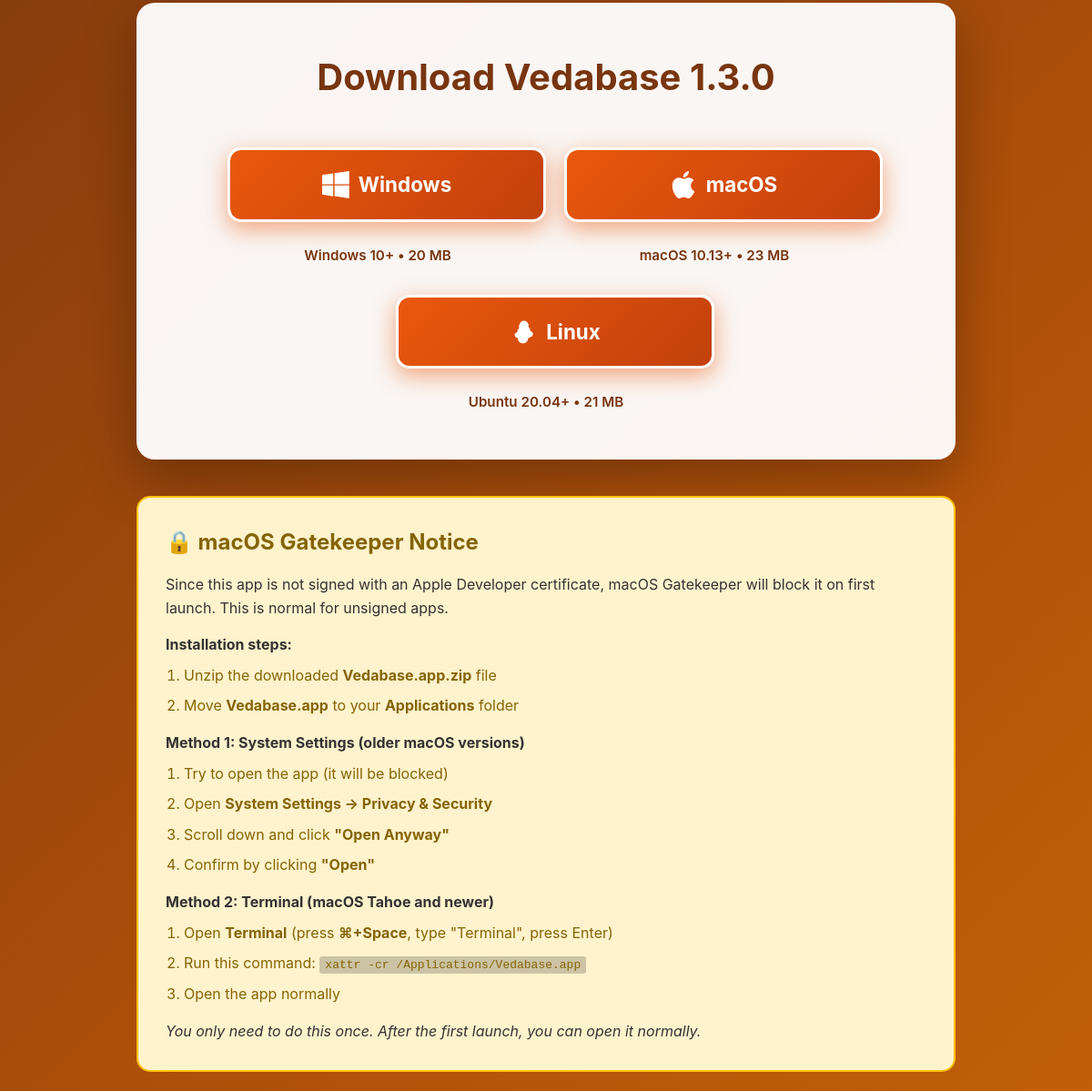
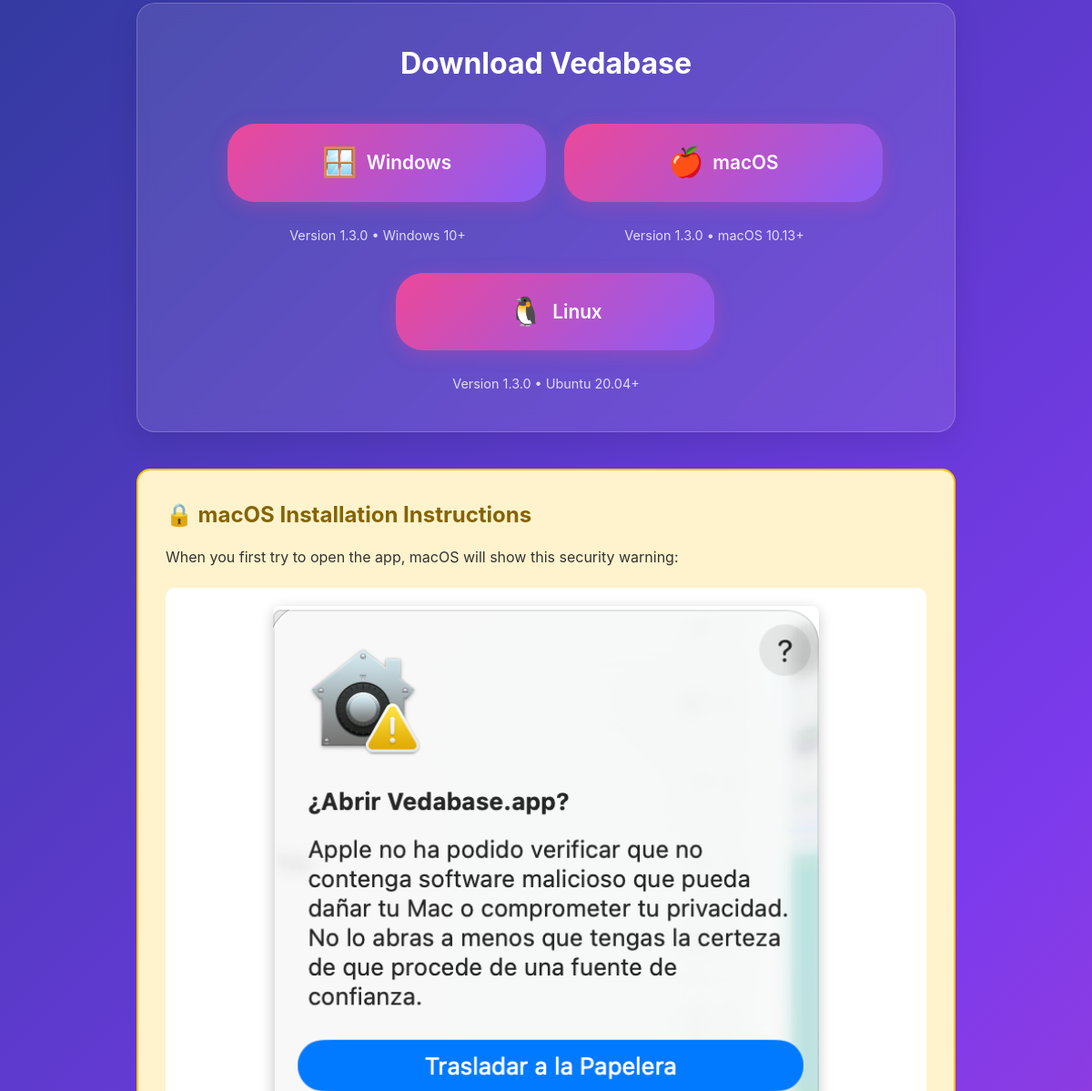
Before and after one commit to juanmanuelferrera/vedabase-app, an Electron app: page index.html in a window 1200 px wide. Shown: the part 593-1792 px from the top of the page at 91% size. Drawn offline with Linux system fonts and the light colour scheme.

Commit message:
Update root index.html with Vedabase content and macOS instructions

```diff
--- a/index.html
+++ b/index.html
@@ -16,7 +16,7 @@
             font-family: -apple-system, BlinkMacSystemFont, 'Segoe UI', Roboto, Oxygen, Ubuntu, Cantarell, sans-serif;
             line-height: 1.6;
             color: #333;
-            background: linear-gradient(135deg, #78350f 0%, #b45309 50%, #d97706 100%);
+            background: linear-gradient(135deg, #1e3a8a 0%, #7c3aed 50%, #ec4899 100%);
             min-height: 100vh;
         }
 
@@ -49,33 +49,34 @@
         }
 
         .download-section {
-            background: rgba(255, 255, 255, 0.95);
+            background: rgba(255, 255, 255, 0.1);
+            backdrop-filter: blur(10px);
+            -webkit-backdrop-filter: blur(10px);
+            border: 1px solid rgba(255, 255, 255, 0.2);
             border-radius: 20px;
-            padding: 50px 40px;
-            margin: 10px auto 40px;
+            padding: 40px;
+            margin: 40px auto;
             max-width: 900px;
-            box-shadow: 0 20px 60px rgba(0, 0, 0, 0.3);
+            box-shadow: 0 8px 32px rgba(0, 0, 0, 0.1);
         }
 
         .download-btn {
             display: inline-block;
-            background: linear-gradient(135deg, #ea580c 0%, #c2410c 100%);
+            background: linear-gradient(135deg, #ec4899 0%, #8b5cf6 100%);
             color: white;
-            padding: 20px 45px;
-            border-radius: 15px;
+            padding: 18px 40px;
+            border-radius: 30px;
             text-decoration: none;
-            font-size: 1.4em;
-            font-weight: 700;
+            font-size: 1.3em;
+            font-weight: 600;
             margin: 10px;
-            transition: all 0.3s ease;
-            box-shadow: 0 8px 25px rgba(234, 88, 12, 0.5);
-            border: 3px solid #fff;
+            transition: transform 0.2s, box-shadow 0.2s;
+            box-shadow: 0 4px 20px rgba(236, 72, 153, 0.3);
         }
 
         .download-btn:hover {
-            transform: translateY(-5px) scale(1.05);
-            box-shadow: 0 15px 40px rgba(234, 88, 12, 0.6);
-            background: linear-gradient(135deg, #f97316 0%, #ea580c 100%);
+            transform: translateY(-2px);
+            box-shadow: 0 6px 20px rgba(0,0,0,0.3);
         }
 
         .version {
@@ -246,72 +247,50 @@
         </div>
 
         <div class="download-section">
-            <h2 style="text-align: center; color: #78350f; margin-bottom: 35px; font-size: 2.5em; font-weight: 700;">Download Vedabase 1.3.0</h2>
+            <h2 style="text-align: center; color: white; margin-bottom: 30px; font-size: 2em;">Download Vedabase</h2>
             <div style="display: flex; flex-wrap: wrap; gap: 20px; justify-content: center; align-items: flex-start;">
                 <div style="flex: 1; min-width: 280px; max-width: 350px; text-align: center;">
-                    <a href="https://github.com/juanmanuelferrera/vedabase-app/releases/download/Vedabase/vedabase_windows.zip" class="download-btn" style="width: 100%; justify-content: center; display: inline-flex; align-items: center; gap: 10px;">
-                        <svg style="width: 30px; height: 30px;" viewBox="0 0 88 88" fill="white">
-                            <path d="M0,12.402,35.687,7.129V42.58H0Zm35.687,33.529v35.45L0,75.79V45.931ZM39.996,6.906,87.314,0V42.58H39.996Zm0,39.134H87.314V87.906L39.996,81Z"/>
-                        </svg>
+                    <a href="https://github.com/juanmanuelferrera/vedabase-app/releases/download/v1.3.0/vedabase_windows.zip" class="download-btn" style="width: 100%; justify-content: center; display: inline-flex; align-items: center; gap: 10px;">
+                        <span style="font-size: 1.5em;">🪟</span>
                         <span>Windows</span>
                     </a>
-                    <p style="color: #78350f; font-size: 0.95em; margin-top: 15px; font-weight: 600;">Windows 10+ • 20 MB</p>
+                    <p style="color: rgba(255, 255, 255, 0.8); font-size: 0.9em; margin-top: 15px;">Version 1.3.0 • Windows 10+</p>
                 </div>
                 <div style="flex: 1; min-width: 280px; max-width: 350px; text-align: center;">
-                    <a href="https://github.com/juanmanuelferrera/vedabase-app/releases/download/Vedabase/vedabase_macos.zip" class="download-btn" style="width: 100%; justify-content: center; display: inline-flex; align-items: center; gap: 10px;">
-                        <svg style="width: 30px; height: 30px;" viewBox="0 0 814 1000" fill="white">
-                            <path d="M788.1 340.9c-5.8 4.5-108.2 62.2-108.2 190.5 0 148.4 130.3 200.9 134.2 202.2-.6 3.2-20.7 71.9-68.7 141.9-42.8 61.6-87.5 123.1-155.5 123.1s-85.5-39.5-164-39.5c-76.5 0-103.7 40.8-165.9 40.8s-105.6-57-155.5-127C46.7 790.7 0 663 0 541.8c0-194.4 126.4-297.5 250.8-297.5 66.1 0 121.2 43.4 162.7 43.4 39.5 0 101.1-46 176.3-46 28.5 0 130.9 2.6 198.3 99.2zm-234-181.5c31.1-36.9 53.1-88.1 53.1-139.3 0-7.1-.6-14.3-1.9-20.1-50.6 1.9-110.8 33.7-147.1 75.8-28.5 32.4-55.1 83.6-55.1 135.5 0 7.8 1.3 15.6 1.9 18.1 3.2.6 8.4 1.3 13.6 1.3 45.4 0 102.5-30.4 135.5-71.3z"/>
-                        </svg>
+                    <a href="https://github.com/juanmanuelferrera/vedabase-app/releases/download/v1.3.0/vedabase_macos.zip" class="download-btn" style="width: 100%; justify-content: center; display: inline-flex; align-items: center; gap: 10px;">
+                        <span style="font-size: 1.5em;">🍎</span>
                         <span>macOS</span>
                     </a>
-                    <p style="color: #78350f; font-size: 0.95em; margin-top: 15px; font-weight: 600;">macOS 10.13+ • 23 MB</p>
+                    <p style="color: rgba(255, 255, 255, 0.8); font-size: 0.9em; margin-top: 15px;">Version 1.3.0 • macOS 10.13+</p>
                 </div>
                 <div style="flex: 1; min-width: 280px; max-width: 350px; text-align: center;">
-                    <a href="https://github.com/juanmanuelferrera/vedabase-app/releases/download/Vedabase/vedabase_linux.zip" class="download-btn" style="width: 100%; justify-content: center; display: inline-flex; align-items: center; gap: 10px;">
-                        <svg style="width: 30px; height: 30px;" viewBox="0 0 24 24" fill="white">
-                            <path d="M20.45,14.43a2.83,2.83,0,0,0-.34-1.42,1.92,1.92,0,0,0-1.35-.85.58.58,0,0,1-.47-.28,1,1,0,0,1-.09-.6,3.64,3.64,0,0,0-1.66-3.13,4.52,4.52,0,0,0,.07-2.18,4.17,4.17,0,0,0-1.84-2.64,3.78,3.78,0,0,0-2.81-.53A4.2,4.2,0,0,0,9.3,4.71a4.63,4.63,0,0,0-1.09,2.86,4.86,4.86,0,0,0,.19,1.54,3.63,3.63,0,0,0-1.6,3.16,1.18,1.18,0,0,1-.1.61.62.62,0,0,1-.5.28,1.92,1.92,0,0,0-1.35.85,2.83,2.83,0,0,0-.34,1.42,2.55,2.55,0,0,0,.6,1.65,2,2,0,0,0,1.48.71h0a.58.58,0,0,1,.48.25,1,1,0,0,1,.12.59,3.62,3.62,0,0,0,1.48,2.93,4.32,4.32,0,0,0,3.09,1,4.28,4.28,0,0,0,3.08-1,3.62,3.62,0,0,0,1.48-2.93,1,1,0,0,1,.12-.59.58.58,0,0,1,.48-.25h0a2,2,0,0,0,1.48-.71A2.55,2.55,0,0,0,20.45,14.43Z"/>
-                            <circle cx="14.5" cy="10.5" r="1"/>
-                            <circle cx="9.5" cy="10.5" r="1"/>
-                            <path d="M12,13.5a3,3,0,0,1-2.12-.88l-.71.71a4,4,0,0,0,5.66,0l-.71-.71A3,3,0,0,1,12,13.5Z"/>
-                        </svg>
+                    <a href="https://github.com/juanmanuelferrera/vedabase-app/releases/download/v1.3.0/vedabase_linux.zip" class="download-btn" style="width: 100%; justify-content: center; display: inline-flex; align-items: center; gap: 10px;">
+                        <span style="font-size: 1.5em;">🐧</span>
                         <span>Linux</span>
                     </a>
-                    <p style="color: #78350f; font-size: 0.95em; margin-top: 15px; font-weight: 600;">Ubuntu 20.04+ • 21 MB</p>
+                    <p style="color: rgba(255, 255, 255, 0.8); font-size: 0.9em; margin-top: 15px;">Version 1.3.0 • Ubuntu 20.04+</p>
                 </div>
             </div>
         </div>
 
         <div class="gatekeeper-notice">
-            <h3>🔒 macOS Gatekeeper Notice</h3>
-            <p style="margin-bottom: 15px;">Since this app is not signed with an Apple Developer certificate, macOS Gatekeeper will block it on first launch. This is normal for unsigned apps.</p>
+            <h3>🔒 macOS Installation Instructions</h3>
+            <p style="margin-bottom: 15px;">When you first try to open the app, macOS will show this security warning:</p>
 
-            <p><strong>Installation steps:</strong></p>
-            <ol>
-                <li>Unzip the downloaded <strong>Vedabase.app.zip</strong> file</li>
-                <li>Move <strong>Vedabase.app</strong> to your <strong>Applications</strong> folder</li>
-            </ol>
+            <div style="text-align: center; margin: 20px 0; background: white; padding: 20px; border-radius: 10px;">
+                <img src="macos-gatekeeper.png" alt="macOS Gatekeeper Warning" style="max-width: 100%; height: auto; border-radius: 8px; box-shadow: 0 4px 15px rgba(0,0,0,0.2);">
+            </div>
 
-            <p style="margin-top: 15px;"><strong>Method 1: System Settings (older macOS versions)</strong></p>
-            <ol>
-                <li>Try to open the app (it will be blocked)</li>
-                <li>Open <strong>System Settings → Privacy & Security</strong></li>
-                <li>Scroll down and click <strong>"Open Anyway"</strong></li>
-                <li>Confirm by clicking <strong>"Open"</strong></li>
-            </ol>
+            <div style="background: #ffc107; padding: 20px; border-radius: 10px; margin: 20px 0;">
+                <p style="margin-bottom: 10px; font-size: 1.1em; font-weight: 600;">What to do:</p>
+                <ol style="font-weight: 500;">
+                    <li><strong>DO NOT</strong> click "Move to Trash"</li>
+                    <li>Click <strong>"Open Anyway"</strong> (the middle button)</li>
+                    <li>The app will open and macOS will remember it's safe</li>
+                </ol>
+            </div>
 
-            <p style="margin-top: 15px;"><strong>Method 2: Terminal (macOS Tahoe and newer)</strong></p>
-            <ol>
-                <li>Open <strong>Terminal</strong> (press <strong>⌘+Space</strong>, type "Terminal", press Enter)</li>
-                <li>Run this command: <code style="background: rgba(0,0,0,0.2); padding: 2px 6px; border-radius: 3px;">xattr -cr /Applications/Vedabase.app</code></li>
-                <li>Open the app normally</li>
-            </ol>
-
-            <p style="margin-top: 15px;"><em>You only need to do this once. After the first launch, you can open it normally.</em></p>
-        </div>
-
-        <div style="background: rgba(255, 255, 255, 0.1); backdrop-filter: blur(10px); -webkit-backdrop-filter: blur(10px); border: 1px solid rgba(255, 255, 255, 0.2); border-radius: 20px; padding: 30px; margin: 40px auto; max-width: 900px; box-shadow: 0 8px 32px rgba(0, 0, 0, 0.1); text-align: center; color: white;">
-            <h3 style="font-size: 1.4em; margin-bottom: 15px; font-weight: 600;">🚀 Coming in Future Releases</h3>
-            <p style="font-size: 1.05em; opacity: 0.95; max-width: 700px; margin: 0 auto;">New features and additional material including Srila Prabhupada's letters will be added in upcoming releases. Stay tuned for updates!</p>
+            <p style="margin-top: 15px;"><strong>Why does this happen?</strong> This app is not signed with an Apple Developer certificate. It's completely safe and open source - you can review the entire code on <a href="https://github.com/juanmanuelferrera/vedabase-app" target="_blank" style="color: #856404; text-decoration: underline; font-weight: 600;">GitHub</a>.</p>
         </div>
 
         <div class="features">
@@ -373,6 +352,20 @@
             </div>
         </div>
 
+        <div style="background: white; border-radius: 20px; padding: 40px; margin: 40px auto; max-width: 900px; box-shadow: 0 20px 60px rgba(0,0,0,0.3);">
+            <h2 style="text-align: center; color: #667eea; margin-bottom: 30px;">Building from Source</h2>
+            <div style="background: #f8f9fa; padding: 20px; border-radius: 10px; font-family: 'Courier New', monospace; font-size: 0.9em;">
+                <p style="margin-bottom: 15px;"><strong>Prerequisites:</strong> Node.js, Rust and Cargo, Tauri CLI</p>
+                <p style="margin-bottom: 10px;"><code># Install dependencies</code></p>
+                <p style="margin-bottom: 10px;"><code>npm install</code></p>
+                <br>
+                <p style="margin-bottom: 10px;"><code># Development mode</code></p>
+                <p style="margin-bottom: 10px;"><code>npm run tauri:dev</code></p>
+                <br>
+                <p style="margin-bottom: 10px;"><code># Production build</code></p>
+                <p><code>npm run tauri:build</code></p>
+            </div>
+        </div>
     </div>
 
     <footer>
```
